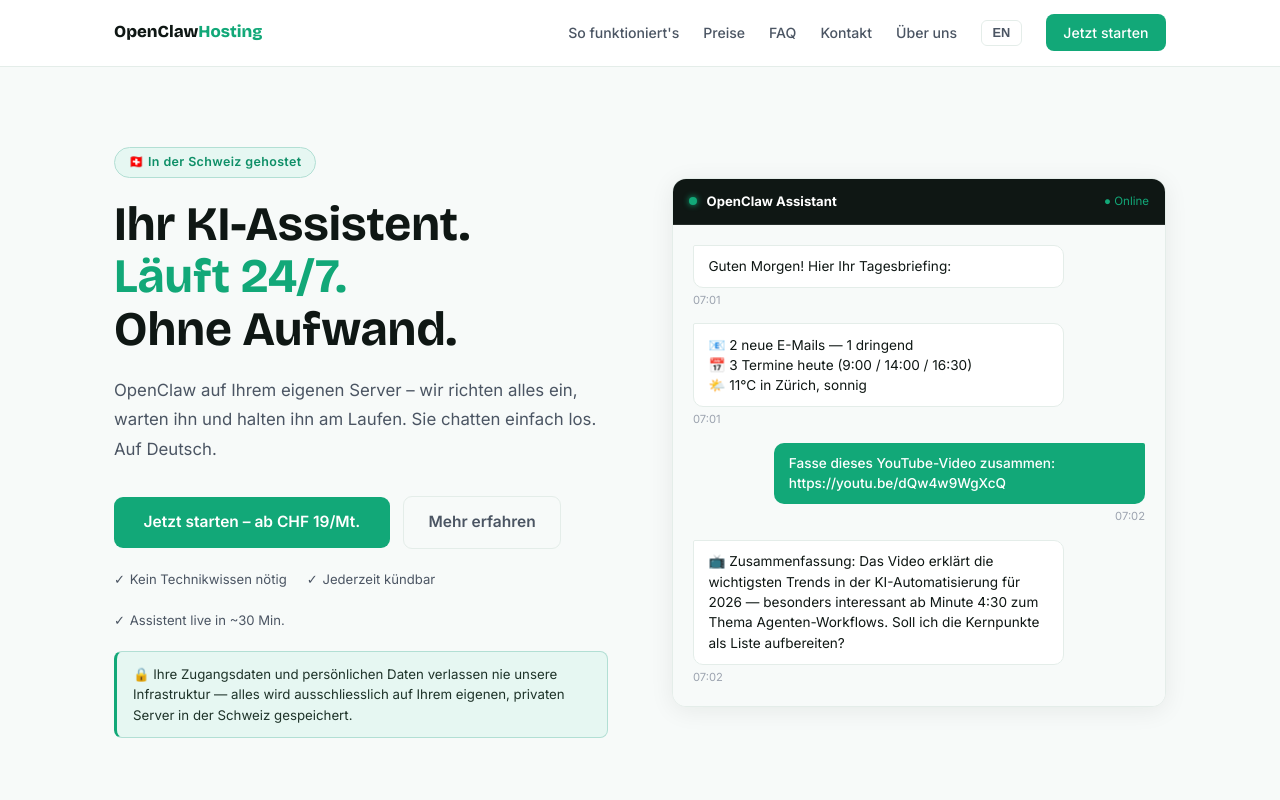
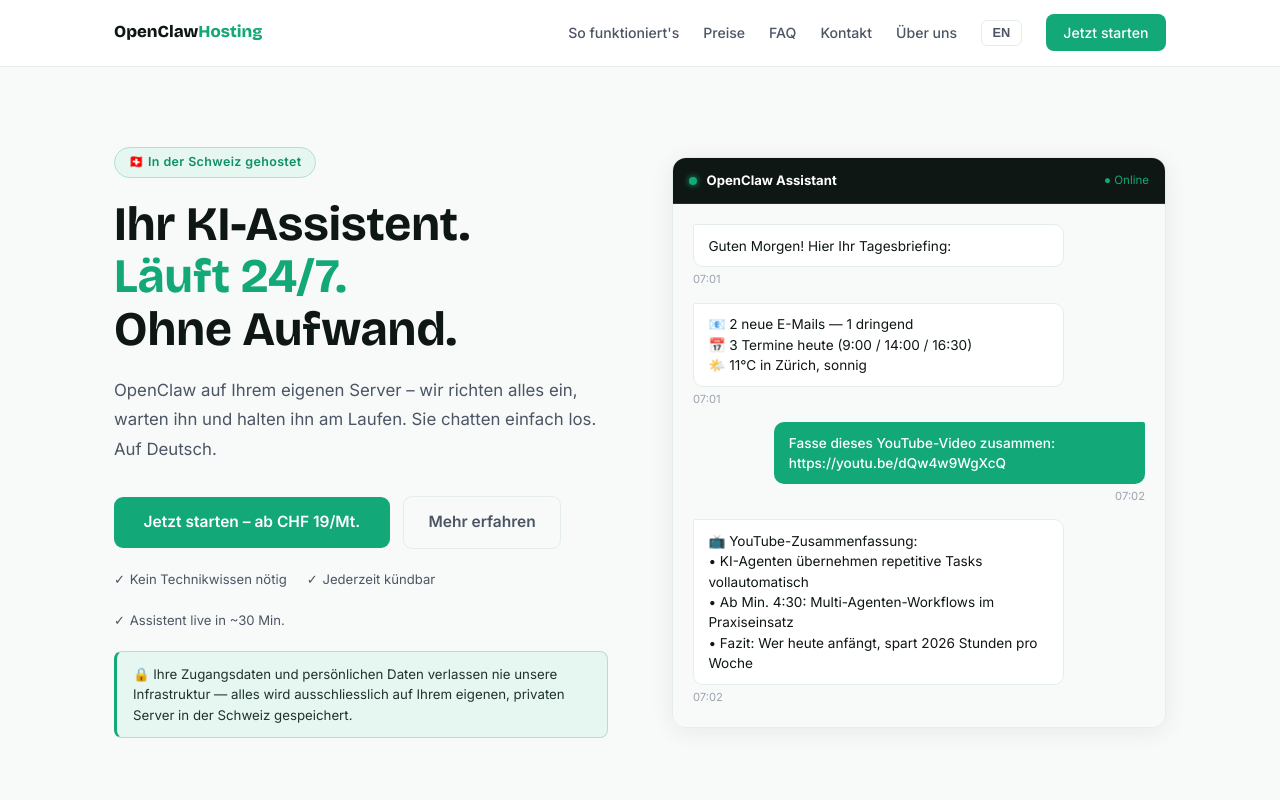
Before and after one commit to riccardogosteli-wq/openclaw-hosting, a Next.js app: page / in a window 1280 px wide. Shown: the top 800 px of the page. Built offline with nearby package versions, Linux system fonts and the light colour scheme.

Commit message:
fix: chat demo shows bullet summary (no question), new dashboard screenshot (sidebar nav), cancellation wording

```diff
--- a/app/page.tsx
+++ b/app/page.tsx
@@ -23,7 +23,7 @@
     { bot: true, text: 'Guten Morgen! Hier Ihr Tagesbriefing:' },
     { bot: true, text: '📧 2 neue E-Mails — 1 dringend\n📅 3 Termine heute (9:00 / 14:00 / 16:30)\n🌤️ 11°C in Zürich, sonnig' },
     { bot: false, text: 'Fasse dieses YouTube-Video zusammen: https://youtu.be/dQw4w9WgXcQ' },
-    { bot: true, text: '📺 Zusammenfassung: Das Video erklärt die wichtigsten Trends in der KI-Automatisierung für 2026 — besonders interessant ab Minute 4:30 zum Thema Agenten-Workflows. Soll ich die Kernpunkte als Liste aufbereiten?' },
+    { bot: true, text: '📺 YouTube-Zusammenfassung:\n• KI-Agenten übernehmen repetitive Tasks vollautomatisch\n• Ab Min. 4:30: Multi-Agenten-Workflows im Praxiseinsatz\n• Fazit: Wer heute anfängt, spart 2026 Stunden pro Woche' },
   ],
 
   costLabel: '💡 Transparente Gesamtkosten — weil wir nichts verstecken',
@@ -189,7 +189,7 @@
     { bot: true, text: 'Good morning! Here\'s your daily briefing:' },
     { bot: true, text: '📧 2 new emails — 1 urgent\n📅 3 meetings today (9:00 / 14:00 / 16:30)\n🌤️ 11°C in Zurich, sunny' },
     { bot: false, text: 'Summarize this YouTube video: https://youtu.be/dQw4w9WgXcQ' },
-    { bot: true, text: '📺 Summary: The video covers the most important AI automation trends for 2026 — especially interesting from minute 4:30 on agent workflows. Want me to list the key points?' },
+    { bot: true, text: '📺 YouTube Summary:\n• AI agents automate repetitive tasks end-to-end\n• From min. 4:30: multi-agent workflows in real-world use\n• Takeaway: starting today saves hours per week in 2026' },
   ],
 
   costLabel: '💡 Full cost transparency — because we hide nothing',
```
Also changed, not shown: public/dashboard-preview.jpg.
